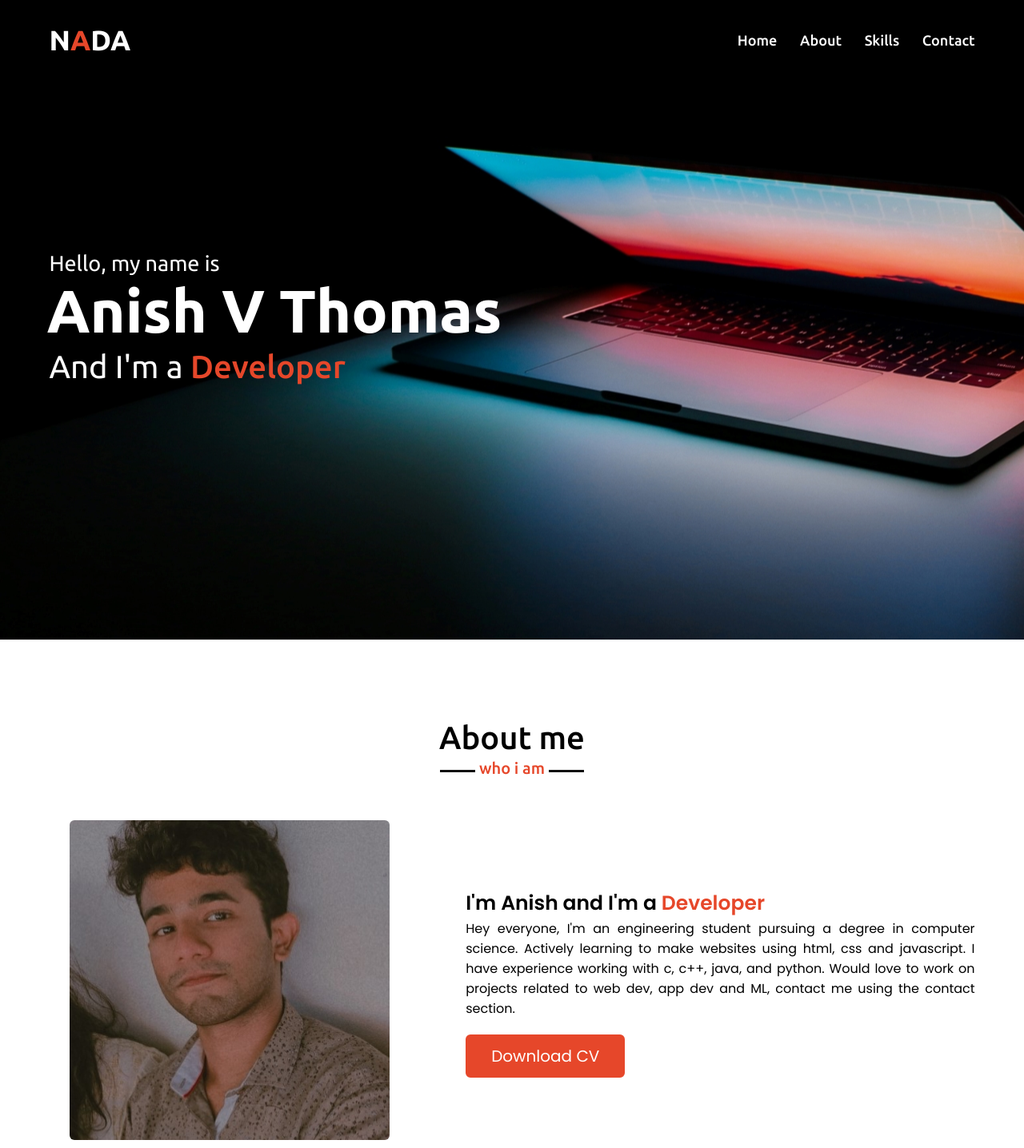
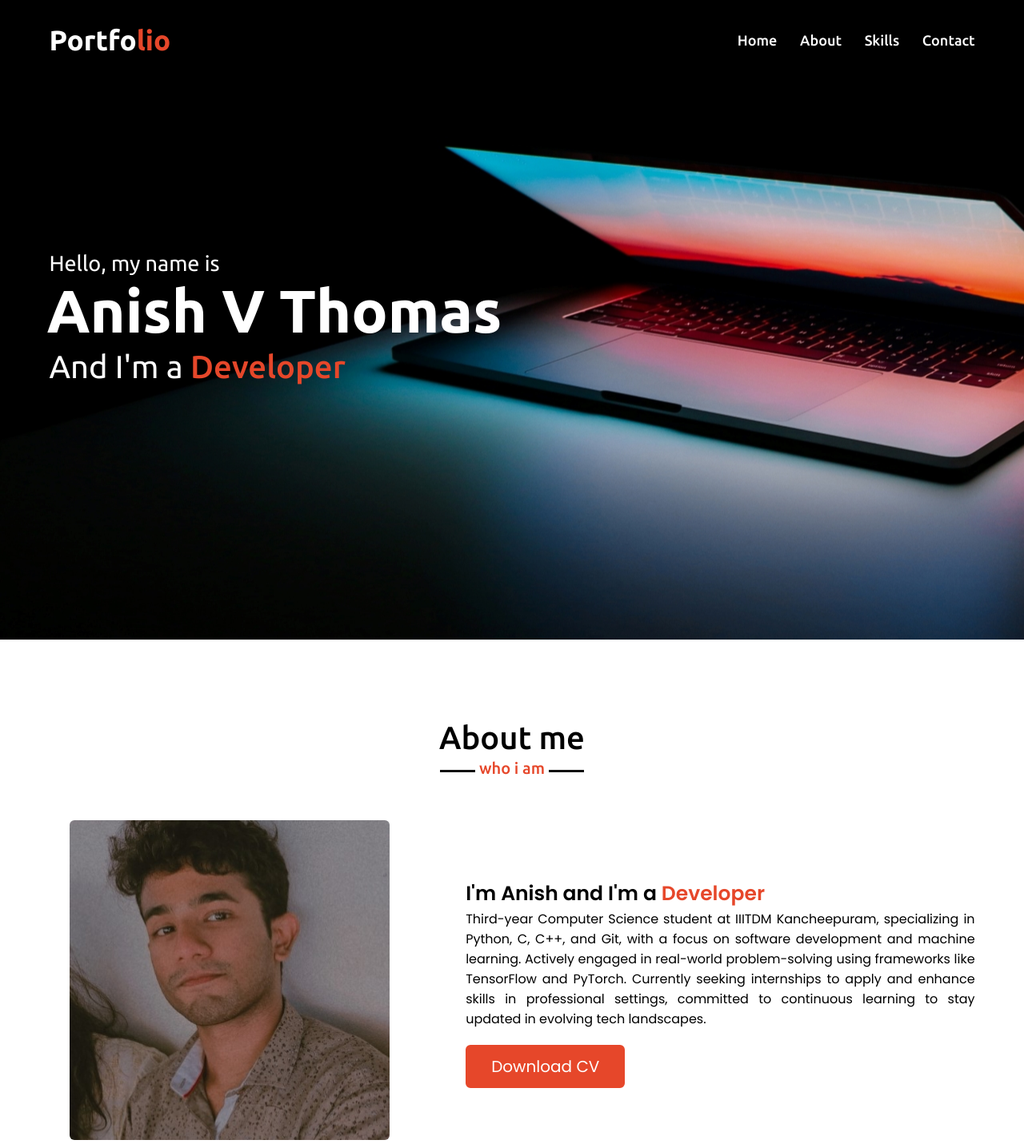
Before and after one commit to Logan1803/My_site, a plain HTML site: page index.html in a window 1280 px wide. Shown: the top 1436 px of the page at 80% size. Drawn offline with nearby package versions, Linux system fonts and the light colour scheme.

Commit message:
Update index.html

```diff
--- a/index.html
+++ b/index.html
@@ -12,7 +12,7 @@
 <body>
     <nav class="navbar">
         <div class="max-width">
-            <div class="logo"><a href="#">N<span>A</span>DA</a></div>
+            <div class="logo"><a href="#">Portfo<span>lio</span></a></div>
             <ul class="menu">
                 <li><a href="#home" class="menu-btn">Home</a></li>
                 <li><a href="#about" class="menu-btn">About</a></li>
@@ -48,7 +48,7 @@
                 </div>
                 <div class="column right">
                     <div class="text">I'm Anish and I'm a <span>Developer</span></div>
-                    <p>Hey everyone, I'm an engineering student pursuing a degree in computer science. Actively learning to make websites using html, css and javascript. I have experience working with c, c++, java, and python. Would love to work on projects related to web dev, app dev and ML, contact me using the contact section.</p>
+                    <p>Third-year Computer Science student at IIITDM Kancheepuram, specializing in Python, C, C++, and Git, with a focus on software development and machine learning. Actively engaged in real-world problem-solving using frameworks like TensorFlow and PyTorch. Currently seeking internships to apply and enhance skills in professional settings, committed to continuous learning to stay updated in evolving tech landscapes.</p>
                     <a href="images/Resume-Anish-V-Thomas.pdf">Download CV</a>
                 </div>
             </div>
@@ -56,7 +56,7 @@
     </section>
 
     <!-- skills section start -->
-    <section class="skills" id="skills">
+<!--     <section class="skills" id="skills">
         <div class="max-width">
             <h2 class="title">My skills</h2>
             <div class="skills-content">
@@ -104,7 +104,7 @@
                 </div>
             </div>
         </div>
-    </section>
+    </section> -->
 
     <!-- contact section start -->
     <section class="contact" id="contact">
```
